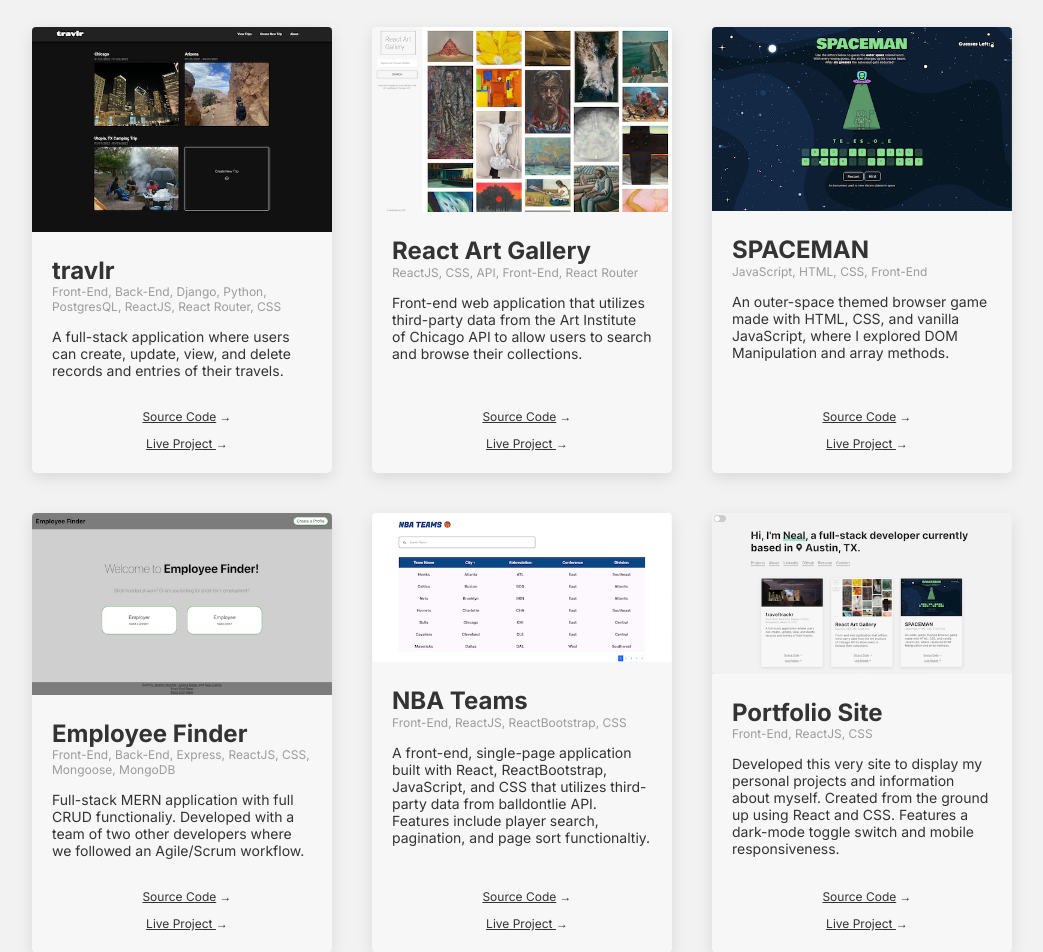
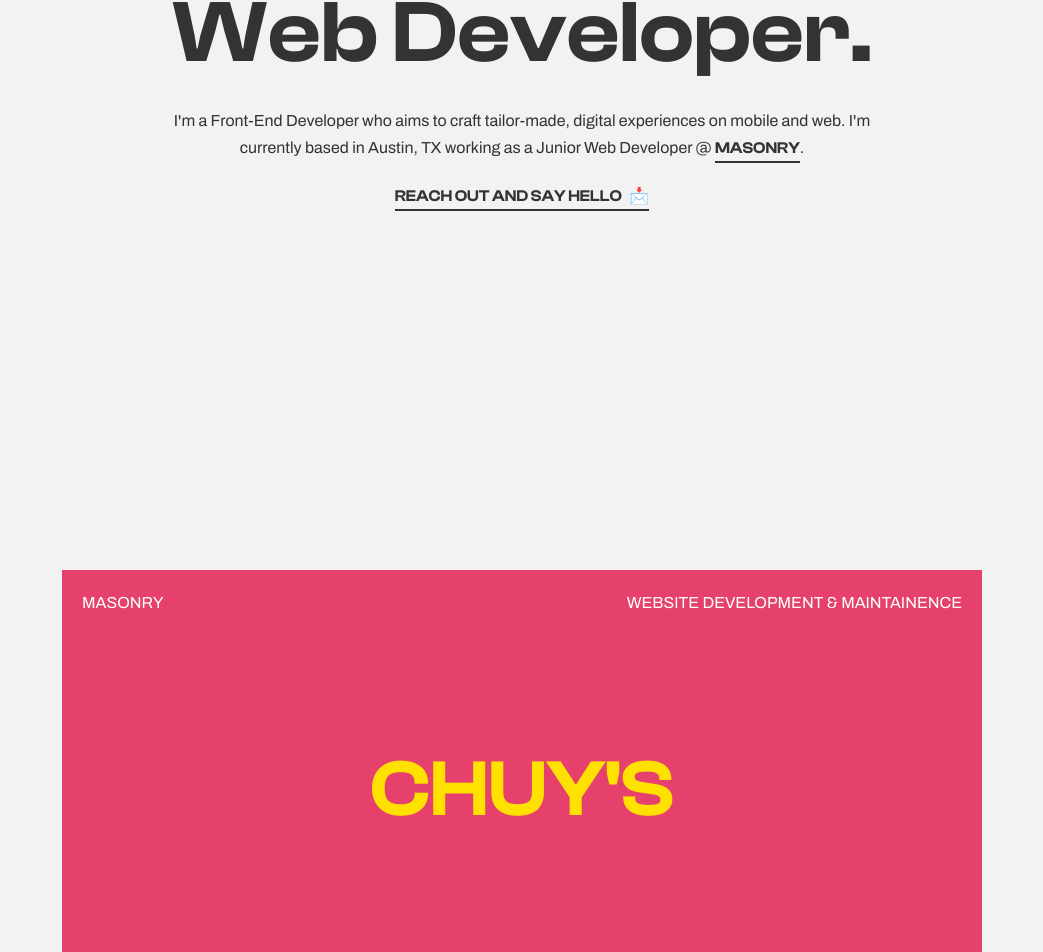
Before and after one commit to NealGarcia/react-portfolio-site, a React (Create React App) app: page / in a window 1280 px wide. Shown: the part 429-1381 px from the top of the page, without its empty margins (118-1161 px from the left). Built offline with nearby package versions, Linux system fonts and the light colour scheme.

Commit message:
project card

```diff
--- a/package.json
+++ b/package.json
@@ -11,7 +11,9 @@
     "react-dom": "^17.0.2",
     "react-scripts": "5.0.0",
     "react-scroll": "^1.8.4",
+    "react-slick": "^0.29.0",
     "react-toggle": "^4.1.2",
+    "slick-carousel": "^1.8.1",
     "web-vitals": "^2.1.2"
   },
   "scripts": {
--- a/public/index.html
+++ b/public/index.html
@@ -10,6 +10,10 @@
       content="Web site created using create-react-app"
     />
     <link rel="apple-touch-icon" href="%PUBLIC_URL%/logo192.png" />
+    <link rel="stylesheet" type="text/css" href="https://cdnjs.cloudflare.com/ajax/libs/slick-carousel/1.6.0/slick.min.css"
+  />
+  <link rel="stylesheet" type="text/css" href="https://cdnjs.cloudflare.com/ajax/libs/slick-carousel/1.6.0/slick-theme.min.css"
+  />
     <!--
       manifest.json provides metadata used when your web app is installed on a
       user's mobile device or desktop. See https://developers.google.com/web/fundamentals/web-app-manifest/
--- a/src/App.js
+++ b/src/App.js
@@ -5,10 +5,12 @@ import Footer from './components/Footer.js'
 import About from './components/About.js'
 import Nav from './components/Nav.js'
 import Hero from './components/Hero.js'
+import SimpleSlider from './components/Slider.js'
 
 //fonts
 import "./assets/fonts/ClashDisplay-Semibold.ttf"
 import "./assets/fonts/Archivo-Regular.ttf"
+import Slider from 'react-slick'
 
 
 function App() {
@@ -17,6 +19,7 @@ function App() {
       <Nav/>
       <Hero/>
       {/* <Header/> */}
+      {/* <SimpleSlider/> */}
       <Projects/>
       <About/>
       <Footer/>
--- a/src/DarkMode.css
+++ b/src/DarkMode.css
@@ -21,6 +21,10 @@
 body {
   background-color: var(--background-color);
   color: var(--font-color);
+}
+
+.heroBanner{
+  /* border-bottom: 0.5px solid var(--font-color); */
 }
 
 .topNavWrapper{
--- a/src/components/Hero.js
+++ b/src/components/Hero.js
@@ -14,7 +14,8 @@ function Hero(props) {
             <div className = "heroBanner">
                 <div className = "heroTitle">
                     <h1>I'm Neal Garcia, <br/>Web Developer.</h1>
-                    <p>I'm a Junior Front-End Developer who aims to craft tailor-made, digital experiences on mobile and web. I'm currently working as a Junior Web Developer @ <a target="_blank" href="https://www.builtbymasonry.com">MASONRY</a></p>
+                    <p>I'm a Front-End Developer who aims to craft tailor-made, digital experiences on mobile and web. I'm currently based in Austin, TX working as a Junior Web Developer @ <a target="_blank" href="https://www.builtbymasonry.com"><span className="small-text">MASONRY</span></a>.</p>
+                    <p><a className="small-text" href="mailto: nealgarcia95@gmail.com">REACH OUT AND SAY HELLO     <span id="emailmoji">📩</span></a></p>
                 </div>
             </div>
         </div>
--- a/src/components/Projects.js
+++ b/src/components/Projects.js
@@ -1,4 +1,8 @@
 import React from 'react';
+//styles
+import "../styles/projects.css"
+
+// screenshots
 import screen2 from '../assets/artgallery.png'
 import screen1 from '../assets/spaceman.png'
 import screen3 from '../assets/employeefinder.png'
@@ -68,23 +72,24 @@ const projects = [
 
 function Projects(props) {
     return (
-        <div className = "projects" id="projects">
-            <div className = "projectsContainer">
-                {projects.map(project => (
-                    <div key = {project.id} className = "projectCard">
-                        <a href = {project.site} target="_blank" rel="noreferrer" className = "imglink"><img src = {project.img} alt = "Project" /></a>
-                        <div className = "projectTextWrapper">
-                            <h2 className = "projectTitle">{project.name}</h2>
-                            <p className = "projectTags">{project.tags}</p>
-                            <p className = "projectDescription">{project.description}</p>
-                            <div className = "projectLinks">
-                                <p><a href = {project.repo} target="_blank" rel="noreferrer">Source Code</a> →</p>
-                                <p><a href = {project.site} target="_blank" rel="noreferrer">Live Project </a>→</p>
-                            </div>
+        <div className = "projects" id="work">
+            <div className="project-1">
+                <div className="projectCard">
+                    <div className="content">
+                        <div className="top">
+                            <p>MASONRY</p>
+                            <p className="right">WEBSITE DEVELOPMENT & MAINTAINENCE</p>
+                        </div>
+                        <div className="center">
+                            <p className="cardTitle">CHUY'S</p>
+                        </div>
+                        <div className="bottom">
+                            <p>CRAFT CMS, HTML, SASS, JAVASCRIPT, VUE</p>
+                            <a className="right" href="https://www.chuys.com" target="_blank">VIEW SITE</a>
                         </div>
                     </div>
-                ))}
-
+                </div>
+                <p className="projectDescription">In 2022 the Chuy's website went through a complete overhaul. The new website moved from ExpressionEngine to Craft CMS for client-side content management, as well as a responsive and modern makeover. I worked alongside a Lead Developer on the front-end development using Vue and Sass, and utilized the Twig templating engine to connect the front end to the CMS backend.  </p>
             </div>
         </div>
     );
--- a/src/index.css
+++ b/src/index.css
@@ -15,7 +15,7 @@
 
 
 body {
-  font-family: 'Inter',
+  font-family: 'Archivo',
     sans-serif;
   transition: background-color 0.25s;
   margin: 0;
@@ -26,6 +26,7 @@ body {
 }
 
 p {
+  margin: 0;
   /* font-weight: 400; */
 }
 
@@ -92,83 +93,6 @@ a:hover{
   opacity: 0.40;
 }
 
-.imglink:hover{
-  opacity: 1;
-}
-
-.projectsContainer{
-  margin: auto;
-  width: 90%;
-  margin-top: 50px;
-  display: flex;
-  justify-content: center;
-  flex-wrap: wrap;
-}
-
-.projectsTitle{
-  font-size: 36px;
-  width: 100%;
-  display: flex;
-  justify-content: center;
-  margin-top:30px;
-}
-
-.projectCard{
-  width: 100%;
-  min-width: 300px;
-  max-width: 300px;
-  border-radius: 5px;
-  box-shadow: 0 5px 16px 0px rgba(0,0,0,0.1);
-  margin-left: 20px;
-  margin-right: 20px;
-  margin-bottom: 40px;
-  position: relative;
-  top: 0;
-  transition: top 0.25s ease-in-out, box-shadow 0.25s ease-in-out, background-color 0.2s,
-}
-
-.projectCard:hover{
-  top: -10px;
-  box-shadow: 0 25px 16px 0px rgba(0,0,0,0.1);
-
-}
-
-.projectCard img{
-  object-fit: contain;
-  width: 100%;
-  border-top-left-radius: 4px;
-  border-top-right-radius: 4px;
-}
-
-.projectTextWrapper{
-  padding: 0px 20px 80px 20px;
-  transition: color 0.25s
-
-}
-
-.projectTags{
-  margin-top: -20px;
-  font-size: 12px;
-}
-
-.projectDescription{
-  white-space: pre-line;
-  font-size: 14px;
-}
-
-.projectLinks{
-  text-align: center;
-  font-size: 12px;
-  margin-bottom: auto;
-  position: absolute;
-  bottom: 10px;
-  width: 90%;
-  margin: auto;
-}
-
-.projectLinks a{
-  color: inherit;
-}
 
 .about {
   width: 75%;
--- a/src/styles/hero.css
+++ b/src/styles/hero.css
@@ -1,8 +1,10 @@
 .heroBanner{
-    max-width: 960px;
+    max-width: 701px;
     margin-left: auto;
     margin-right: auto;
-    padding-top: 100px;
+    margin-bottom: 70px;
+    padding-top: 300px;
+    padding-bottom: 40px;
 }
 
 .heroTitle{
@@ -10,7 +12,7 @@
 }
 
 .heroBanner p{
-    max-width: 700px;
+    max-width: 100%;
     margin-left: auto;
     margin-right: auto;
     padding-top:20px;
@@ -19,9 +21,34 @@
 .heroBanner  h1{
     font-size: 5.5em;
     margin:0;
-    font-family: 'Clash', serif;
+    font-family: 'Clash', sans-serif;
 }
 
 a {
     color: inherit;
 }
+
+.heroBanner a{
+    text-decoration: none;
+}
+
+.pin {
+    width:1em;
+    height:1em;
+}
+
+.small-text{
+    font-family: 'Clash', sans-serif;
+    border-bottom:2px solid;
+    padding-bottom:4px;
+    transition: 0.25s;
+}
+
+.small-text:hover{
+    padding-bottom:7px;
+}
+
+#emailmoji{
+    padding-left:5px;
+    padding-bottom:2px;
+}
--- /dev/null
+++ b/src/styles/projects.css
@@ -0,0 +1,74 @@
+.projects{
+    scroll-margin-top:90px;
+    margin-top:320px;
+    margin-bottom:320px;
+    margin-left: auto;
+    margin-right: auto;
+    max-width: 920px;
+    width: 100%;
+}
+
+
+
+.slick-next{
+    right: -75px;
+}
+.slick-prev{
+    left: -75px;
+}
+
+
+.projectCard{
+    color: white;
+    background-color:#E5416C;
+    display: flex !important;
+    position: relative;
+    width: 880px !important;
+    height: 400px;
+    padding: 20px;
+}
+
+.content{
+    color: white;
+    background-color:#E5416C;
+    display: flex;
+    flex-direction: column;
+    align-items: center;
+    justify-content: space-between;
+    width: 100%;
+}
+
+.top{
+    width: 100%;
+    display:flex;
+    justify-content: space-between;
+    align-items: center;
+}
+
+.center{
+    display:flex;
+    justify-content: center;
+    align-items:center;
+}
+
+.cardTitle{
+    font-family: "Clash", sans-serif;
+    font-size: 5em;
+    color: #FFE100;
+}
+
+.bottom{
+    display: flex;
+    flex-direction: row;
+    align-items: center;
+    justify-content: space-between;
+    width: 100%;
+}
+
+.right{
+    text-align: right;
+}
+
+.projectDescription{
+    margin-top:40px;
+}
```
Also changed, not shown: src/components/Slider.js (added), 2 other files (tests, documents, lock files or other folders).
